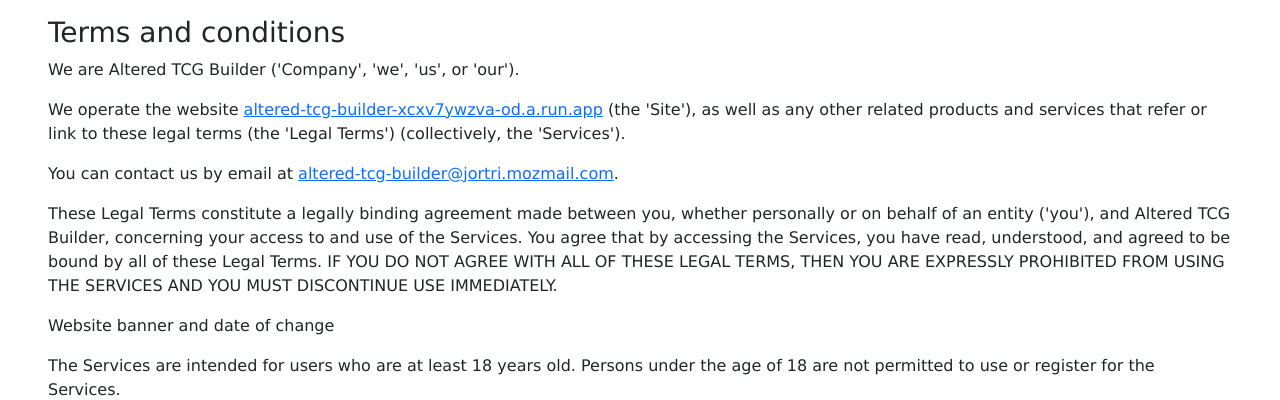
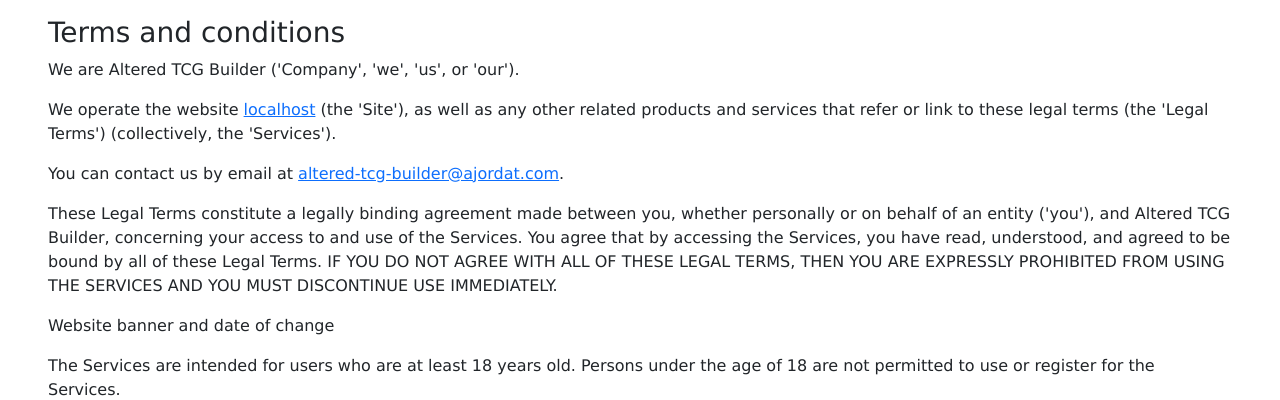
Before and after one commit to Ajordat/alteredbuilder, a Django app: page /terms-and-conditions/ in a window 1280 px wide. Shown: the part 56-456 px from the top of the page. Run offline with Django 5.2, Linux system fonts and the light colour scheme; parts of the project's set-up code (start-up, migrations or seed data) failed here and were passed over.

Commit message:
Contact email change

```diff
--- a/alteredbuilder/templates/base.html
+++ b/alteredbuilder/templates/base.html
@@ -107,7 +107,7 @@
                         <ul class="list-unstyled mb-0">
                             <li class="mb-1"><a href="https://github.com/Ajordat" target="_blank" class="no-underline"><i class="fa-brands fa-github"></i> <u>GitHub</u></a></li>
                             <li class="mb-1"><a href="https://www.linkedin.com/in/alex-jorda-triginer/" target="_blank" class="no-underline"><i class="fa-brands fa-linkedin"></i> <u>LinkedIn</u></a></li>
-                            <li class="mb-1"><a href="mailto:altered-tcg-builder@jortri.mozmail.com" target="_blank" class="no-underline"><i class="fa-solid fa-envelope"></i> <u>email</u></a></li>
+                            <li class="mb-1"><a href="mailto:altered-tcg-builder@ajordat.com" target="_blank" class="no-underline"><i class="fa-solid fa-envelope"></i> <u>email</u></a></li>
                         </ul>
                     </div>
                 </div>
--- a/alteredbuilder/templates/privacy_policy.html
+++ b/alteredbuilder/templates/privacy_policy.html
@@ -6,7 +6,7 @@
 {% block content %}
     <h3>Privacy policy</h3>
 
-    <p>We respect your privacy and are committed to protecting it through our compliance with this privacy policy (“Policy”). This Policy describes the types of information we may collect from you or that you may provide (“Personal Information”) on the <a href="https://altered-tcg-builder-xcxv7ywzva-od.a.run.app">altered-tcg-builder-xcxv7ywzva-od.a.run.app</a> website (“Website” or “Service”) and any of its related products and services (collectively, “Services”), and our practices for collecting, using, maintaining, protecting, and disclosing that Personal Information. It also describes the choices available to you regarding our use of your Personal Information and how you can access and update it.</p>
+    <p>We respect your privacy and are committed to protecting it through our compliance with this privacy policy (“Policy”). This Policy describes the types of information we may collect from you or that you may provide (“Personal Information”) on the <a href="{{ request.scheme}}://{{ request.get_host }}">{{ request.get_host }}</a> website (“Website” or “Service”) and any of its related products and services (collectively, “Services”), and our practices for collecting, using, maintaining, protecting, and disclosing that Personal Information. It also describes the choices available to you regarding our use of your Personal Information and how you can access and update it.</p>
     <p>This Policy is a legally binding agreement between you (“User”, “you” or “your”) and this Website operator (“Operator”, “we”, “us” or “our”). If you are entering into this Policy on behalf of a business or other legal entity, you represent that you have the authority to bind such entity to this Policy, in which case the terms “User”, “you” or “your” shall refer to such entity. If you do not have such authority, or if you do not agree with the terms of this Policy, you must not accept this Policy and may not access and use the Website and Services. By accessing and using the Website and Services, you acknowledge that you have read, understood, and agree to be bound by the terms of this Policy. This Policy does not apply to the practices of companies that we do not own or control, or to individuals that we do not employ or manage.</p>
 
     <div class="toc">
@@ -89,7 +89,7 @@
 
     <h5 id="contacting-us">Contacting us</h5>
     <p>If you have any questions, concerns, or complaints regarding this Policy, the information we hold about you, or if you wish to exercise your rights, we encourage you to contact us using the details below:</p>
-    <p><a href="mailto:altered-tcg-builder@jortri.mozmail.com">altered-tcg-builder@jortri.mozmail.com</a></p>
+    <p><a href="mailto:altered-tcg-builder@ajordat.com">altered-tcg-builder@ajordat.com</a></p>
     <p>We will attempt to resolve complaints and disputes and make every reasonable effort to honor your wish to exercise your rights as quickly as possible and in any event, within the timescales provided by applicable data protection laws.</p>
     <p>
         This document was last updated on May 13, 2024
--- a/alteredbuilder/templates/terms_and_conditions.html
+++ b/alteredbuilder/templates/terms_and_conditions.html
@@ -8,10 +8,10 @@
 
     <!-- <h5 id="agreement-to-our-legal-terms">Agreement to our legal terms</h5> -->
     <p>We are Altered TCG Builder ('Company', 'we', 'us', or 'our').</p>
-    <p>We operate the website <a href="https://altered-tcg-builder-xcxv7ywzva-od.a.run.app/">altered-tcg-builder-xcxv7ywzva-od.a.run.app</a> (the 'Site'), as well as any other related products and services that refer or link to these legal terms (the 'Legal Terms') (collectively, the 'Services').</p>
+    <p>We operate the website <a href="{{ request.scheme}}://{{ request.get_host }}">{{ request.get_host }}</a> (the 'Site'), as well as any other related products and services that refer or link to these legal terms (the 'Legal Terms') (collectively, the 'Services').</p>
 
 
-    <p>You can contact us by email at <a href="mailto:altered-tcg-builder@jortri.mozmail.com" target="_blank">altered-tcg-builder@jortri.mozmail.com</a>.</p>
+    <p>You can contact us by email at <a href="mailto:altered-tcg-builder@ajordat.com" target="_blank">altered-tcg-builder@ajordat.com</a>.</p>
     <p>These Legal Terms constitute a legally binding agreement made between you, whether personally or on behalf of an entity ('you'), and Altered TCG Builder, concerning your access to and use of the Services. You agree that by accessing the Services, you have read, understood, and agreed to be bound by all of these Legal Terms. IF YOU DO NOT AGREE WITH ALL OF THESE LEGAL TERMS, THEN YOU ARE EXPRESSLY PROHIBITED FROM USING THE SERVICES AND YOU MUST DISCONTINUE USE IMMEDIATELY.</p>
     <p>Website banner and date of change</p>
     <p>The Services are intended for users who are at least 18 years old. Persons under the age of 18 are not permitted to use or register for the Services.</p>
@@ -56,7 +56,7 @@
     </ul>
     <p>solely for your personal, non-commercial use.</p>
     <p>Except as set out in this section or elsewhere in our Legal Terms, no part of the Services and no Content or Marks may be copied, reproduced, aggregated, republished, uploaded, posted, publicly displayed, encoded, translated, transmitted, distributed, sold, licensed, or otherwise exploited for any commercial purpose whatsoever, without our express prior written permission.</p>
-    <p>If you wish to make any use of the Services, Content, or Marks other than as set out in this section or elsewhere in our Legal Terms, please address your request to: altered-tcg-builder@jortri.mozmail.com. If we ever grant you the permission to post, reproduce, or publicly display any part of our Services or Content, you must identify us as the owners or licensors of the Services, Content, or Marks and ensure that any copyright or proprietary notice appears or is visible on posting, reproducing, or displaying our Content.</p>
+    <p>If you wish to make any use of the Services, Content, or Marks other than as set out in this section or elsewhere in our Legal Terms, please address your request to: altered-tcg-builder@ajordat.com. If we ever grant you the permission to post, reproduce, or publicly display any part of our Services or Content, you must identify us as the owners or licensors of the Services, Content, or Marks and ensure that any copyright or proprietary notice appears or is visible on posting, reproducing, or displaying our Content.</p>
     <p>We reserve all rights not expressly granted to you in and to the Services, Content, and Marks.</p>
     <p>Any breach of these Intellectual Property Rights will constitute a material breach of our Legal Terms and your right to use our Services will terminate immediately.</p>
 
@@ -112,7 +112,7 @@
     <p>These Legal Terms and any policies or operating rules posted by us on the Services or in respect to the Services constitute the entire agreement and understanding between you and us. Our failure to exercise or enforce any right or provision of these Legal Terms shall not operate as a waiver of such right or provision. These Legal Terms operate to the fullest extent permissible by law. We may assign any or all of our rights and obligations to others at any time. We shall not be responsible or liable for any loss, damage, delay, or failure to act caused by any cause beyond our reasonable control. If any provision or part of a provision of these Legal Terms is determined to be unlawful, void, or unenforceable, that provision or part of the provision is deemed severable from these Legal Terms and does not affect the validity and enforceability of any remaining provisions. There is no joint venture, partnership, employment or agency relationship created between you and us as a result of these Legal Terms or use of the Services. You agree that these Legal Terms will not be construed against us by virtue of having drafted them. You hereby waive any and all defences you may have based on the electronic form of these Legal Terms and the lack of signing by the parties hereto to execute these Legal Terms.</p>
 
     <h5 id="contact-us">Contact us</h5>
-    <p>In order to resolve a complaint regarding the Services or to receive further information regarding use of the Services, please contact us at: <b>altered-tcg-builder@jortri.mozmail.com</b></p>
+    <p>In order to resolve a complaint regarding the Services or to receive further information regarding use of the Services, please contact us at: <b>altered-tcg-builder@ajordat.com</b></p>
 
     <p>
         This document was last updated on May 13, 2024
```
